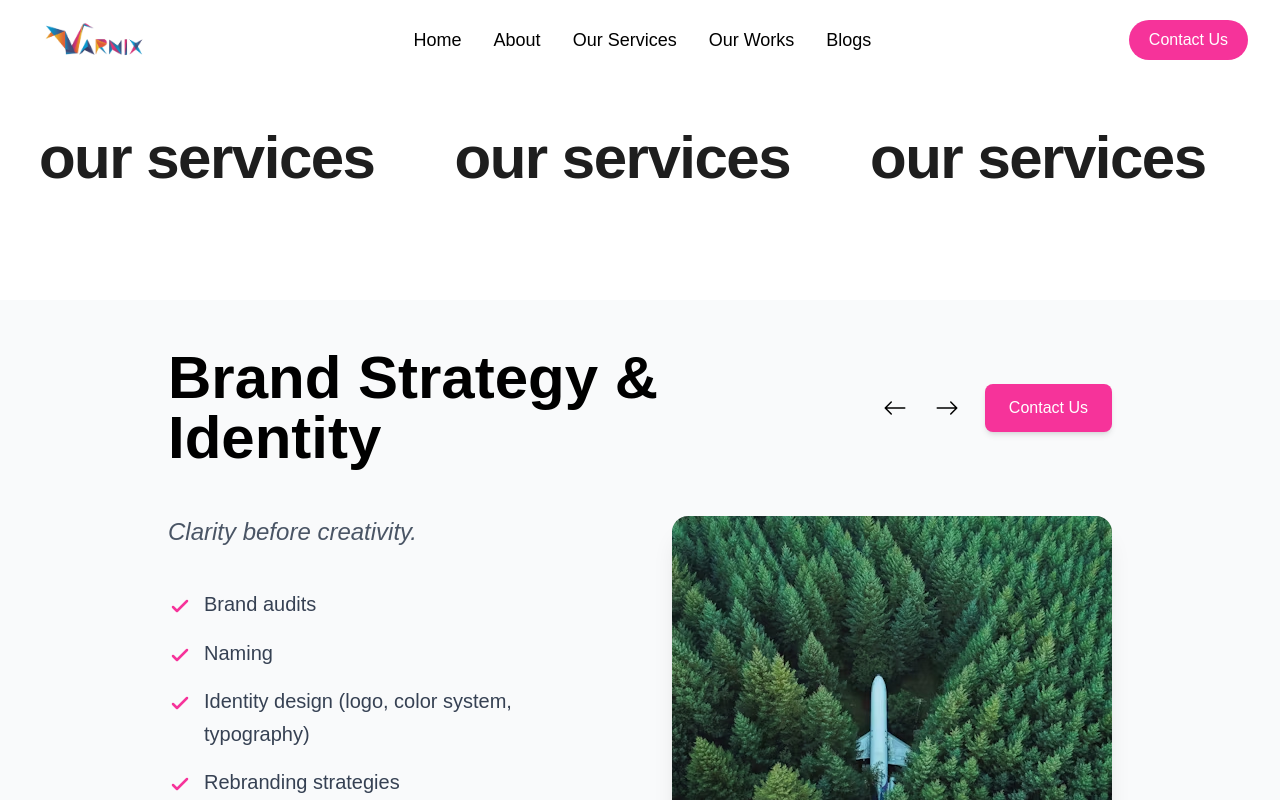
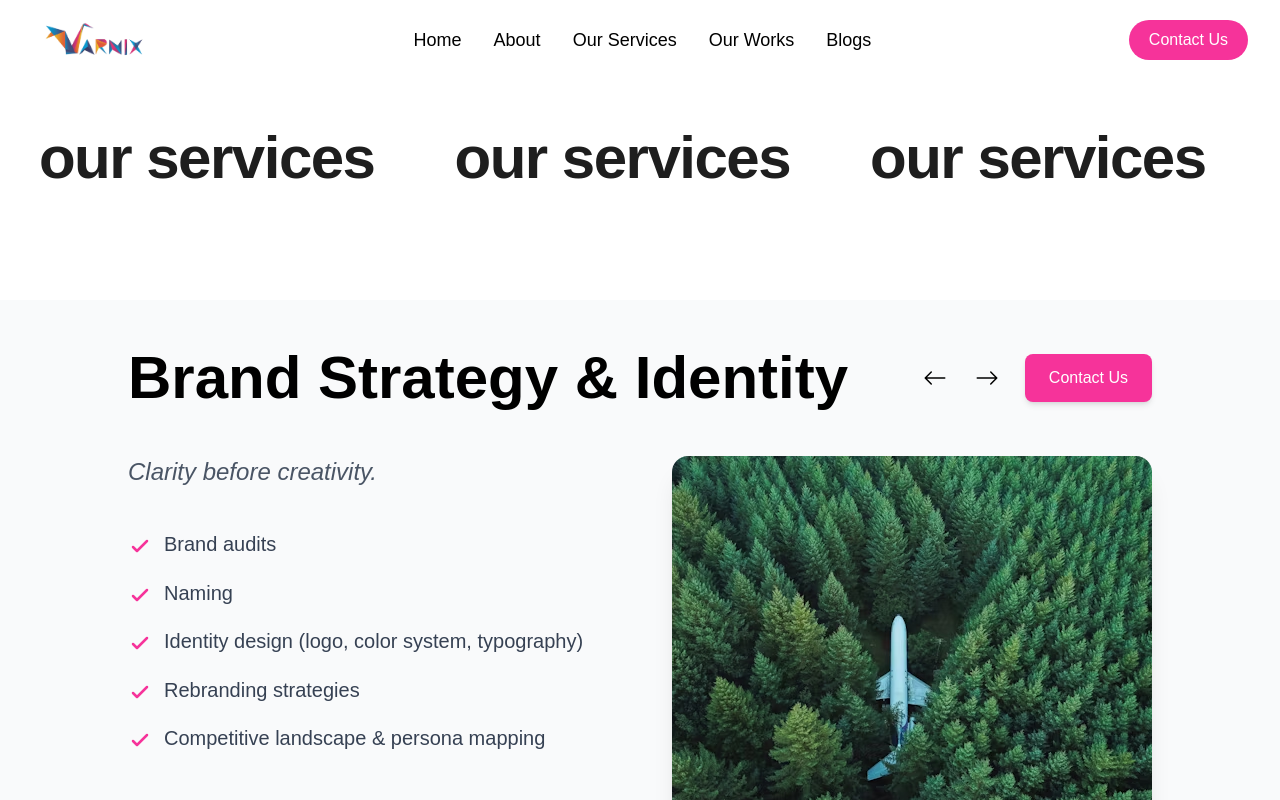
Before and after one commit to pratham90/Varnix, a Next.js app: page /our-service in a window 1280 px wide. Shown: the top 800 px of the page. Built offline with nearby package versions, Linux system fonts and the light colour scheme.

Commit message:
Adjust padding in the services section

```diff
--- a/app/our-service/page.tsx
+++ b/app/our-service/page.tsx
@@ -168,7 +168,7 @@
         <Navbar />
         <PageLabel title="our services"/>
       <section className="w-full mt-10 sm:mt-12 md:mt-16">
-        <div className="w-full max-w-full mx-auto px-30 bg-gray-50">
+        <div className="w-full max-w-full mx-auto px-20 bg-gray-50">
           <div className="relative mb-12 md:mb-16 min-h-[500px]  sm:min-h-[600px] md:min-h-[700px] lg:min-h-[750px] overflow-hidden">
             <div className="flex flex-col md:flex-row justify-between items-start md:items-center gap-4 md:gap-6 p-4 sm:p-6 md:p-8 lg:p-10 xl:p-12">
               <h1
```
